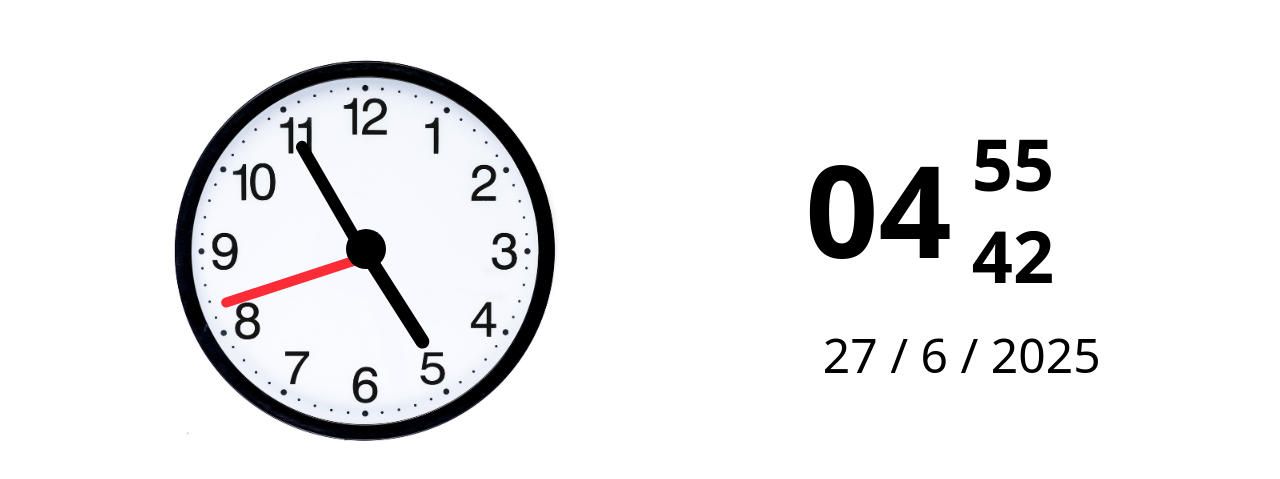
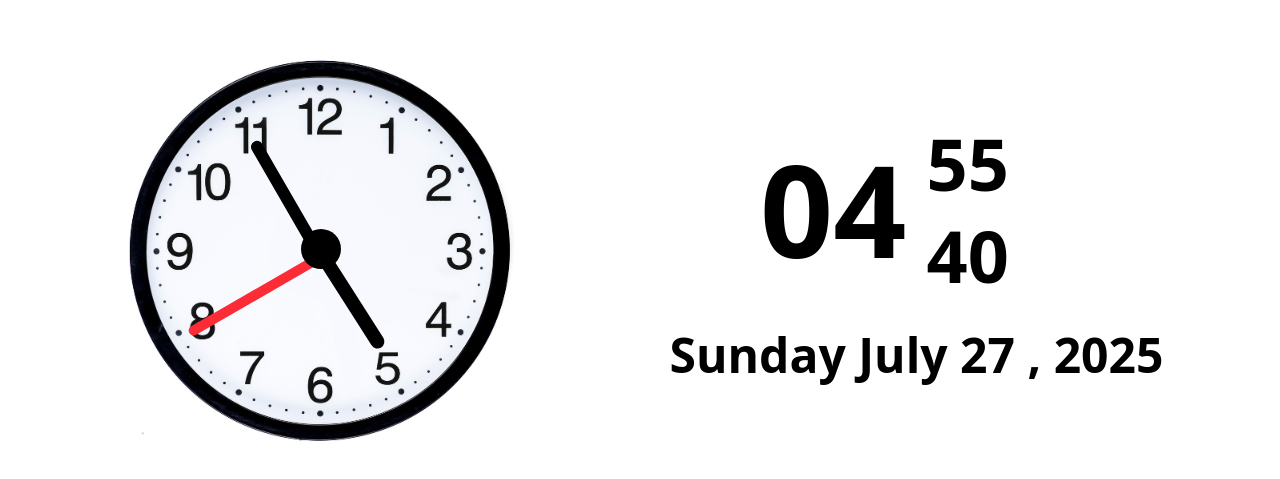
Before and after one commit to shakiburrashid/Digital-and-Analalog-Clock, a React (Vite) app: page / in a window 1280 px wide. Shown: the part 147-626 px from the top of the page. Built offline with nearby package versions, Linux system fonts and the light colour scheme.

Commit message:
added weekly

```diff
--- a/src/App.jsx
+++ b/src/App.jsx
@@ -34,10 +34,13 @@ function App() {
     return second;
   };
   function datemonthyear() {
+    const month = ["January", "February", "March", "April", "May", "June", "July", "August", "September", "October", "November", "December"];
+    const weekday = ["Sunday", "Monday", "Tuesday", "Wednesday", "Thursday", "Friday", "Saturday"];
     let d = time.getDate();
-    let m = time.getMonth();
+    let m = month[time.getMonth()];
     let y = time.getFullYear();
-    return `${d} / ${m} / ${y}`
+    let days = weekday[time.getDay()]
+    return `${days} ${m} ${d} , ${y}`
   }
   const hourRotation = time.getHours() * 30 + time.getMinutes() / 2;
   const minuteRoation = time.getMinutes() * 6;
@@ -64,7 +67,7 @@ function App() {
               <h1>{seconds()}</h1>
             </div>
             <div>
-              <h1 className="text-5xl">{datemonthyear()}</h1>
+              <h1 className="text-5xl font-bold">{datemonthyear()}</h1>
             </div>
           </div>
 
```
